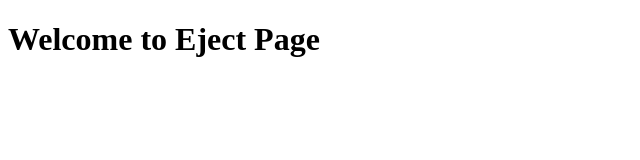
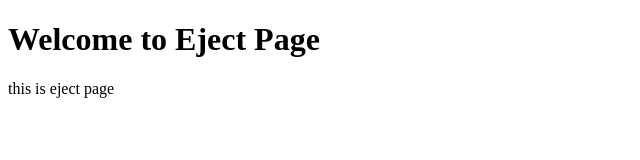
Before and after one commit to Nattnun/cc16-workflow, a plain HTML site: page eject.html in a window 1280 px wide. Shown: the whole page, without its empty margins (0-640 px from the left). Drawn offline with Linux system fonts and the light colour scheme.

Commit message:
add text in eject

```diff
--- a/eject.html
+++ b/eject.html
@@ -7,5 +7,6 @@
   </head>
   <body>
     <h1>Welcome to Eject Page</h1>
+    <p>this is eject page</p>
   </body>
 </html>
```
